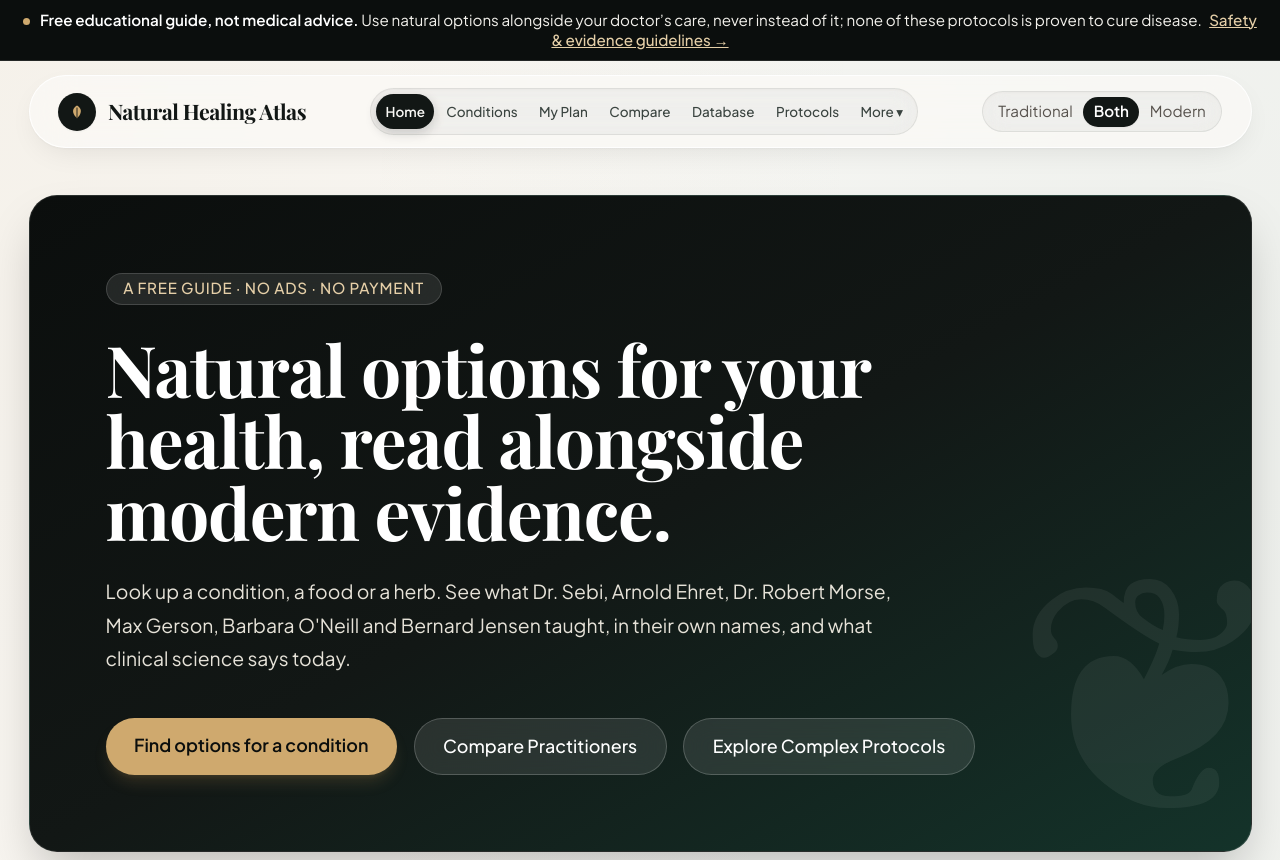
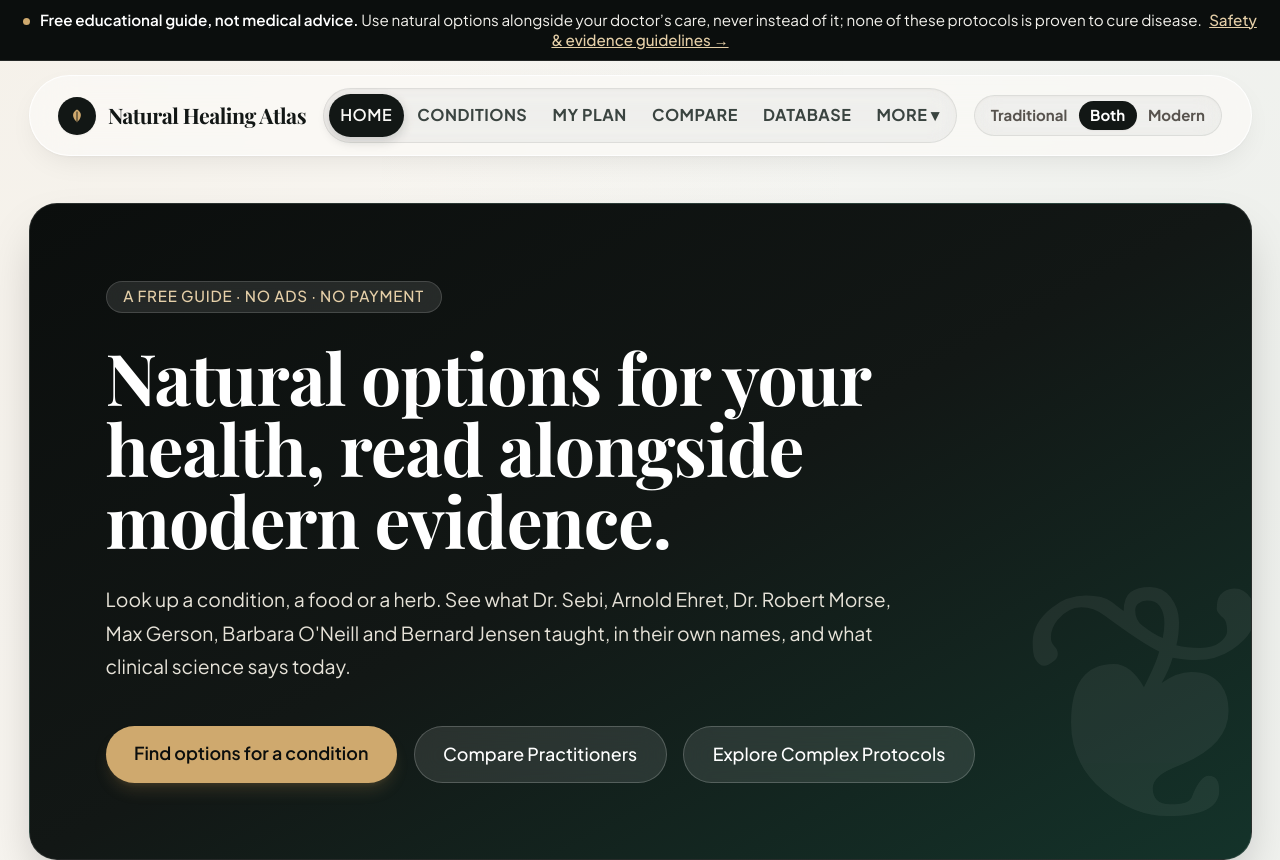
Before and after one commit to doctab001-blip/health, a plain HTML site: page index.html in a window 1280 px wide. Shown: the top 860 px of the page. Drawn offline with nearby package versions, Linux system fonts and the light colour scheme; a web font is replaced by a local one.

Commit message:
Header: bold uppercase nav, 20% larger text; Protocols moved to More; opaque More menu
Co-Authored-By: Claude Sonnet 5.5 <noreply@anthropic.com>
Claude-Session: https://claude.ai/code/session_012is1MksCcoaNc7jD2SUtds

```diff
--- a/index.html
+++ b/index.html
@@ -264,10 +264,12 @@ tailwind.config = {
     .card{box-shadow:none;border:1px solid #bbb;break-inside:avoid;backdrop-filter:none}
     details>*{display:block}
   }
-  .navlink{font-size:13.5px;padding:.4rem .6rem}
-  @media (min-width:1280px) and (max-width:1535px){.navlink{padding:.4rem .5rem;font-size:13px}#lensBar button{padding-left:.55rem!important;padding-right:.55rem!important}}
+  .navlink{font-size:16.2px;font-weight:700;text-transform:uppercase;letter-spacing:.05em;padding:.5rem .85rem;white-space:nowrap}
+  @media (min-width:1280px) and (max-width:1535px){.navlink{padding:.5rem .6rem;letter-spacing:.03em}#lensBar button{padding-left:.6rem!important;padding-right:.6rem!important}}
+  #lensBar button{font-size:15px!important;font-weight:700}
   #navD{gap:.125rem}
-  #moreMenu .navlink{display:block;padding:.5rem .9rem;border-radius:12px;font-size:14px}
+  #moreMenu{background:#faf9f6!important;backdrop-filter:none!important;-webkit-backdrop-filter:none!important;box-shadow:0 18px 40px rgba(18,23,21,.28)!important;border:1px solid rgba(18,23,21,.12)!important;min-width:15rem}
+  #moreMenu .navlink{display:block;padding:.65rem 1rem;border-radius:12px;font-size:16.2px}
   .cpanel.hidden{display:none}
   @media print{.mcards{flex-wrap:wrap!important;overflow:visible!important}.mcards>article{width:48%!important}.pl-noprint{display:none!important}.pl-panel.hidden{display:block!important}.pl-panel{break-before:auto}.cpanel.hidden{display:block!important}.ctab,#medBar{display:none!important}}
   /* TEXT-SIZE FLOOR: nothing below ~14.5px anywhere except the header nav. Keep when adding new UI. */
@@ -277,7 +279,7 @@ tailwind.config = {
   [class*="text-[10px]"],[class*="text-[11.2px]"],[class*="text-[10.5px]"],[class*="text-[11px]"],[class*="text-[12px]"],[class*="text-[12.3px]"],[class*="text-[13px]"],[class*="text-[13.5px]"]{font-size:.8rem!important}
   [class*="text-[15px]"]{font-size:.92rem!important}
   #planRoot .card,#planRoot li,#planRoot td,#planRoot label,#planRoot p{font-size:max(1em,.94rem)}
-  header .navlink{font-size:13.5px!important}
+  header .navlink{font-size:16.2px!important}
 </style>
 </head>
 <body data-lens="both">
@@ -1097,7 +1099,7 @@ const lens=(trad,mod)=>`<div class="trad lensL text-sm mb-2.5"><div class="text-
 
 /* ============ NAV & ROUTING ============ */
 const VIEWS=[['home','Home'],['conditions','Conditions'],['plan','My Plan'],['terrain','Practitioners'],['database','Database'],['protocols','Protocols'],['physiology','Physiology'],['safety','Safety'],['sources','Sources'],['learn','Glossary & FAQ'],['about','About']];
-const MORE=['physiology','safety','sources','learn','about'];
+const MORE=['protocols','physiology','safety','sources','learn','about'];
 const DLAB={terrain:'Compare'};
 const TITLES={home:'Natural Healing Atlas — A free guide to natural health options',terms:'Terms, Privacy & Disclaimer'};
 VIEWS.forEach(([k,l])=>TITLES[k]=TITLES[k]||l+' · Natural Healing Atlas');TITLES.terms+=' · Natural Healing Atlas';
```
